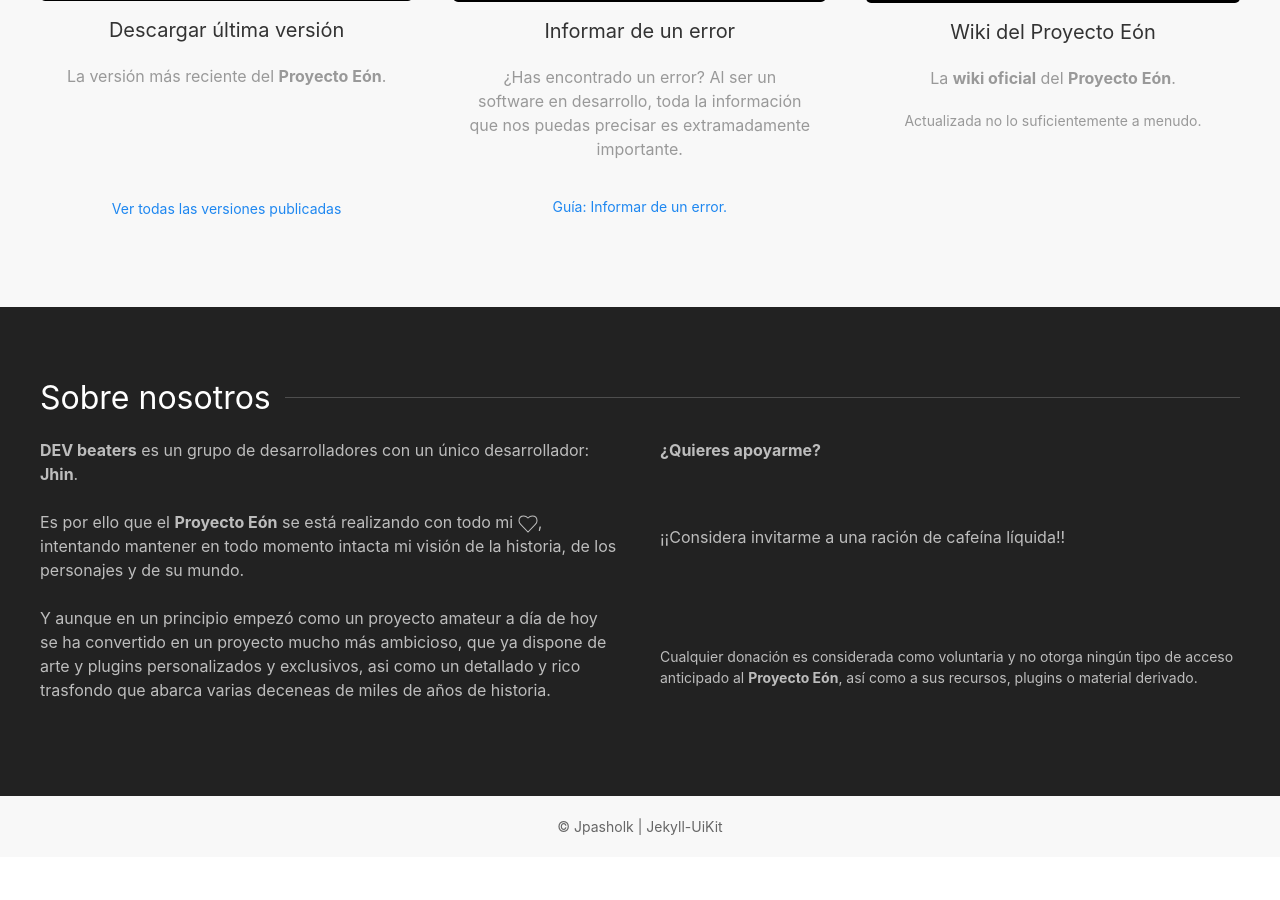
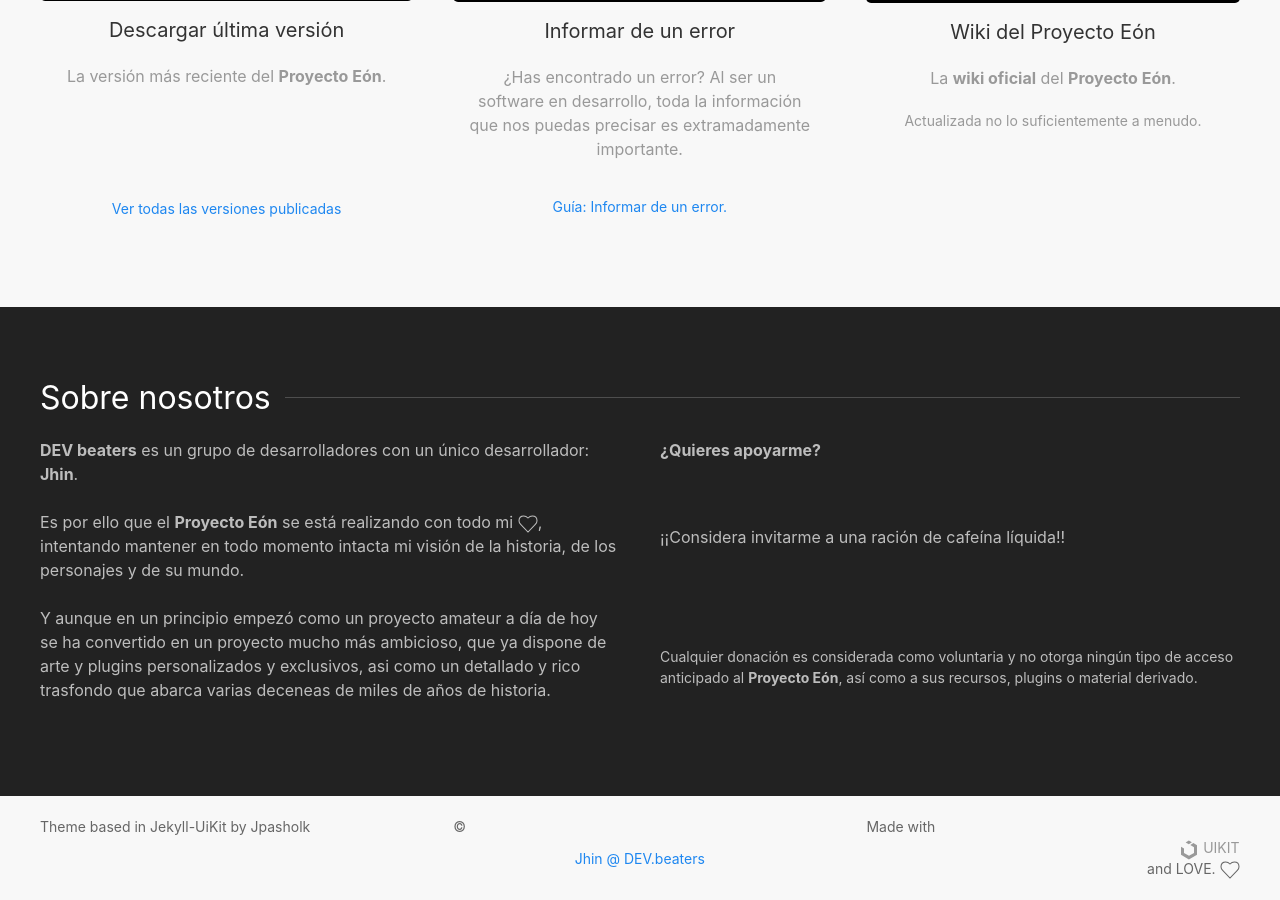
Before and after one commit to Throyd/eonproject, a Jekyll site: the page built from index.html, in a window 1280 px wide and 900 px high, scrolled down 810 px. Built offline with Jekyll 4.4.1, drawn with Linux system fonts in a browser that asks for light colours; nearby versions of some CDN libraries; the list of posts is cut into pages by our own code; comment, search, counter and statistics services are not loaded; a style sheet for code colours, icons or effects is not loaded; before the commit the page ends 1667 px from its top, so only the background shows below that.

Commit message:
Update footer.html

```diff
--- a/_includes/footer.html
+++ b/_includes/footer.html
@@ -1,13 +1,19 @@
 <footer>
   <div class="uk-section uk-section-muted uk-section-xsmall">
     <div class="uk-container">
-      <div class="uk-grid-match uk-child-width-1-1@m" uk-grid>
-        <div class="uk-text-center uk-text-small">
+      <div class="uk-grid-match uk-child-width-1-3@m" uk-grid>
+        <div class="uk-text-left uk-text-small">
           <p>
-            &copy; <a class="uk-link-text" href="https://github.com/jpasholk">Jpasholk</a> | <a class="uk-link-text" href="https://github.com/jpasholk/jekyll-uikit">Jekyll-UiKit</a>
+            Theme based in <a class="uk-link-text" href="https://github.com/jpasholk/jekyll-uikit">Jekyll-UiKit</a> by <a class="uk-link-text" href="https://github.com/jpasholk">Jpasholk</a>
             <br>
             {% include footer-links.html %}
           </p>
+        </div>
+        <div class="uk-text-center uk-text-small">
+          &copy; <a href="mailto:jhin.eonproject@gmail.com">Jhin @ DEV.beaters</a>
+        </div>
+         <div class="uk-text-right uk-text-small">
+           Made with <a href="https://getuikit.com/" class="uk-link-muted"><span uk-icon="uikit"></span> UIKIT</a> <span uk-icon="heart">and LOVE.
         </div>
       </div>
     </div>
```
